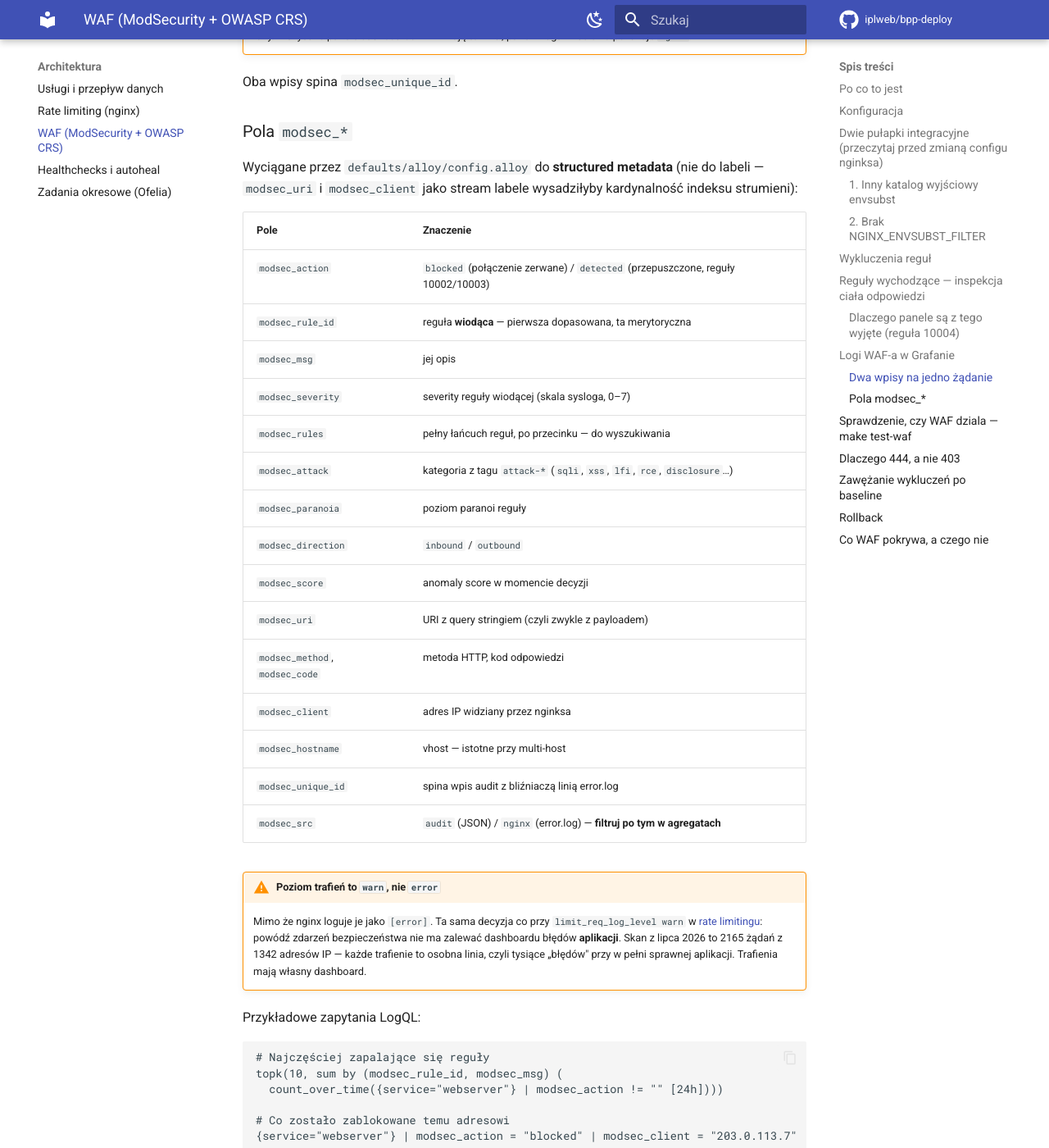
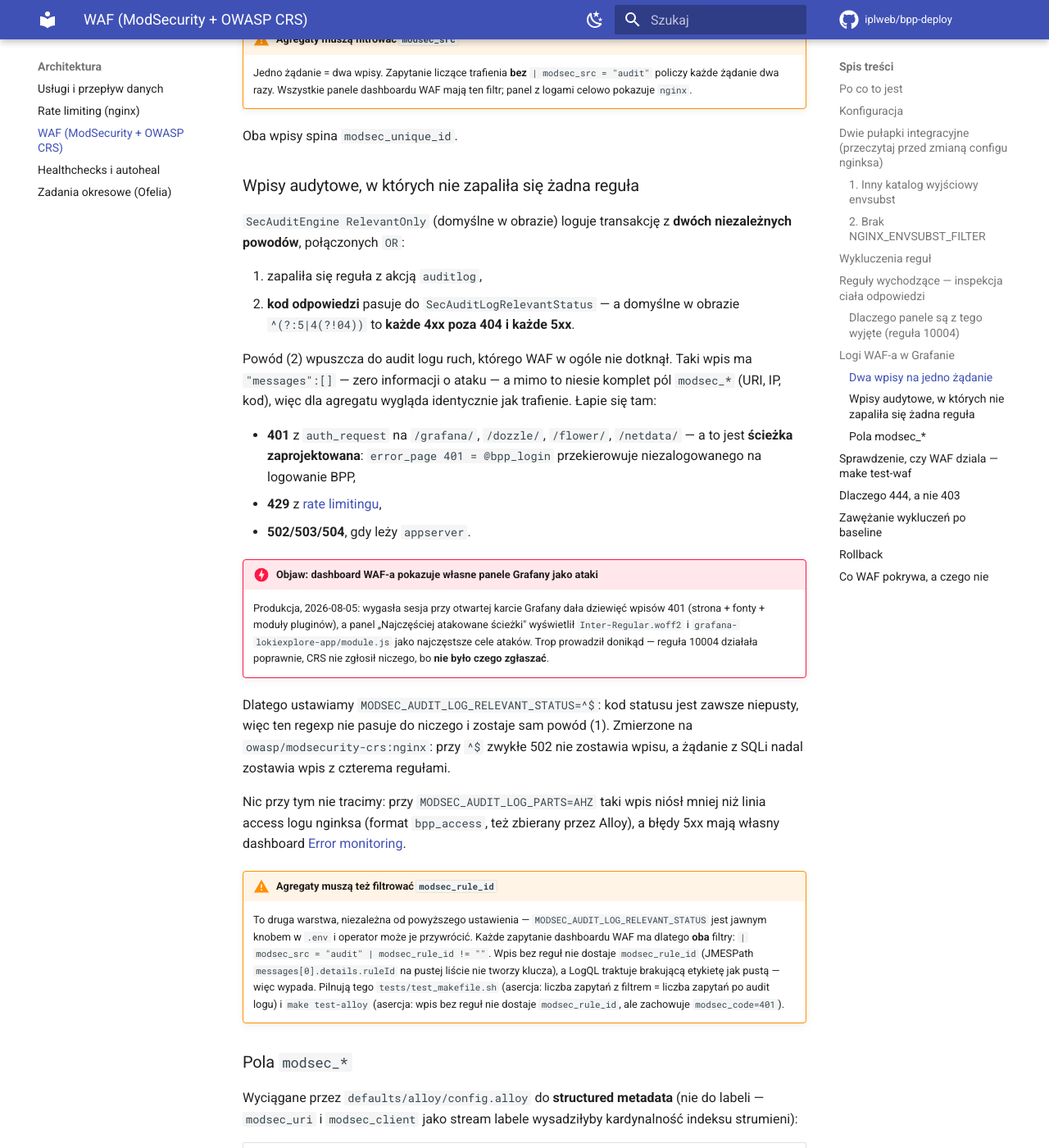
Before and after one commit to iplweb/bpp-deploy, an MkDocs documentation site: the page built from docs/architektura/waf.md, in a window 1280 px wide and 1400 px high, scrolled down 6995 px. Shown: the whole window at 82% size. Built offline with MkDocs 1.6.1 and Material for MkDocs 9.7.7, drawn with Linux system fonts in a browser that asks for light colours; comment, search, counter and statistics services are not loaded; some of the changed text lies outside the part shown.

Commit message:
fix(waf): dashboard liczyl jako ataki 401 z logowania do paneli
Panel "Najczesciej atakowane sciezki" pokazywal fonty i moduly pluginow
Grafany. Nie byl to ani atak, ani falszywy alarm CRS.

`SecAuditEngine RelevantOnly` loguje transakcje z DWOCH niezaleznych
powodow polaczonych OR: zapalila sie regula ALBO kod odpowiedzi pasuje do
SecAuditLogRelevantStatus. Domyslne w obrazie `^(?:5|4(?!04))` to kazde
4xx poza 404 i kazde 5xx — wiec do audit logu wchodzily takze:

  - 401 z auth_request na /grafana/, /dozzle/, /flower/, /netdata/
    (to ZAPROJEKTOWANA sciezka: error_page 401 = @bpp_login),
  - 429 z limit_req,
  - 502/503/504 gdy lezy appserver.

Taki wpis ma `"messages":[]` — zero informacji o ataku — ale komplet pol
modsec_*, wiec dla agregatu byl nieodroznialny od trafienia. Produkcja
2026-08-05: wygasla sesja przy otwartej karcie Grafany dala 9 wpisow 401.

Dwie warstwy:

1. Zrodlo — MODSEC_AUDIT_LOG_RELEVANT_STATUS=^$ ($$ to escape Compose'a).
   Kod statusu jest zawsze niepusty, wiec zostaje sam powod "regula".
   Zmierzone na owasp/modsecurity-crs:nginx: przy ^$ zwykle 502 nie
   zostawia wpisu, a zadanie z SQLi nadal zostawia wpis z 4 regulami.

2. Dashboard — wszystkie 10 zapytan audytowych dostaje drugi filtr
   `| modsec_rule_id != ""`. Potrzebny, bo (1) jest jawnym knobem w .env,
   ktory operator moze przywrocic. Dziala tez WSTECZ, na juz zebranych
   danych — panel jest poprawny od razu, nie po wygasnieciu retencji.

Testy:
  - test-alloy: prawdziwa (zanonimizowana) linia 401 z produkcji + asercja
    odwrotna `sprawdz_bez` — wpis bez regul nie dostaje modsec_rule_id,
    ale zachowuje modsec_src=audit i modsec_code=401. To pilnuje jedynego
    zalozenia, na ktorym stoi filtr z punktu 2.
  - test_makefile: obecnosc zmiennej + asercja, ze liczba zapytan
    z filtrem = liczba zapytan po audit logu (nie da sie dodac panelu
    bez filtra).

Ubocznie: z dashboardu WAF-a znikaja awarie aplikacji (5xx) i rate
limiting (429), a panel "Unikalnych regul" przestaje liczyc pusty
modsec_rule_id jako osobna regule.

Co-Authored-By: Claude Opus 5 (1M context) <noreply@anthropic.com>

```diff
--- a/docs/architektura/waf.md
+++ b/docs/architektura/waf.md
@@ -50,6 +50,7 @@ instalacja nie wymaga żadnych zmian).
 | `MODSEC_REQ_BODY_LIMIT` | `132120576` (126 MiB) | `13107200` (12,5 MiB) | **musi być ≥ `client_max_body_size 120M`** |
 | `MODSEC_REQ_BODY_NOFILES_LIMIT` | `4194304` (4 MiB) | `131072` (128 KiB) | duże formularze BPP |
 | `MODSEC_AUDIT_LOG_PARTS` | `AHZ` | `ABIJDEFHZ` | **bez ciał i bez nagłówków w logu** |
+| `MODSEC_AUDIT_LOG_RELEVANT_STATUS` | `^$` (nigdy) | `^(?:5\|4(?!04))` | **audit log wyłącznie z trafień reguł** |
 | `ALLOWED_HTTP_VERSIONS` | + `HTTP/3 HTTP/3.0` | `HTTP/1.0 HTTP/1.1 HTTP/2 HTTP/2.0` | **bez tego h3 jest blokowane w całości** |
 
 !!! danger "Nie usuwaj HTTP/3 z `ALLOWED_HTTP_VERSIONS`"
@@ -303,6 +304,54 @@ filtrować wyłącznie pełnotekstowo. Rozróżnia je **`modsec_src`**:
 
 Oba wpisy spina `modsec_unique_id`.
 
+### Wpisy audytowe, w których nie zapaliła się żadna reguła
+
+`SecAuditEngine RelevantOnly` (domyślne w obrazie) loguje transakcję z **dwóch
+niezależnych powodów**, połączonych `OR`:
+
+1. zapaliła się reguła z akcją `auditlog`,
+2. **kod odpowiedzi** pasuje do `SecAuditLogRelevantStatus` — a domyślne w obrazie
+   `^(?:5|4(?!04))` to **każde 4xx poza 404 i każde 5xx**.
+
+Powód (2) wpuszcza do audit logu ruch, którego WAF w ogóle nie dotknął. Taki wpis
+ma `"messages":[]` — zero informacji o ataku — a mimo to niesie komplet pól
+`modsec_*` (URI, IP, kod), więc dla agregatu wygląda identycznie jak trafienie.
+Łapie się tam:
+
+- **401** z `auth_request` na `/grafana/`, `/dozzle/`, `/flower/`, `/netdata/` —
+  a to jest **ścieżka zaprojektowana**: `error_page 401 = @bpp_login` przekierowuje
+  niezalogowanego na logowanie BPP,
+- **429** z [rate limitingu](rate-limiting.md),
+- **502/503/504**, gdy leży `appserver`.
+
+!!! danger "Objaw: dashboard WAF-a pokazuje własne panele Grafany jako ataki"
+    Produkcja, 2026-08-05: wygasła sesja przy otwartej karcie Grafany dała dziewięć
+    wpisów 401 (strona + fonty + moduły pluginów), a panel „Najczęściej atakowane
+    ścieżki" wyświetlił `Inter-Regular.woff2` i `grafana-lokiexplore-app/module.js`
+    jako najczęstsze cele ataków. Trop prowadził donikąd — reguła 10004 działała
+    poprawnie, CRS nie zgłosił niczego, bo **nie było czego zgłaszać**.
+
+Dlatego ustawiamy `MODSEC_AUDIT_LOG_RELEVANT_STATUS=^$`: kod statusu jest zawsze
+niepusty, więc ten regexp nie pasuje do niczego i zostaje sam powód (1). Zmierzone
+na `owasp/modsecurity-crs:nginx`: przy `^$` zwykłe 502 nie zostawia wpisu, a żądanie
+z SQLi nadal zostawia wpis z czterema regułami.
+
+Nic przy tym nie tracimy: przy `MODSEC_AUDIT_LOG_PARTS=AHZ` taki wpis niósł mniej
+niż linia access logu nginksa (format `bpp_access`, też zbierany przez Alloy),
+a błędy 5xx mają własny dashboard
+[Error monitoring](../monitoring/dashboardy-grafany.md).
+
+!!! warning "Agregaty muszą też filtrować `modsec_rule_id`"
+    To druga warstwa, niezależna od powyższego ustawienia — `MODSEC_AUDIT_LOG_RELEVANT_STATUS`
+    jest jawnym knobem w `.env` i operator może je przywrócić. Każde zapytanie
+    dashboardu WAF ma dlatego **oba** filtry:
+    `| modsec_src = "audit" | modsec_rule_id != ""`. Wpis bez reguł nie dostaje
+    `modsec_rule_id` (JMESPath `messages[0].details.ruleId` na pustej liście nie
+    tworzy klucza), a LogQL traktuje brakującą etykietę jak pustą — więc wypada.
+    Pilnują tego `tests/test_makefile.sh` (asercja: liczba zapytań z filtrem
+    = liczba zapytań po audit logu) i `make test-alloy` (asercja: wpis bez reguł
+    nie dostaje `modsec_rule_id`, ale zachowuje `modsec_code=401`).
+
 ### Pola `modsec_*`
 
 Wyciągane przez `defaults/alloy/config.alloy` do **structured metadata** (nie do
```
Also changed, not shown: CLAUDE.md (+1 -1 lines), docker-compose.infrastructure.yml (+31 -0 lines), docs/monitoring/dashboardy-grafany.md (+6 -0 lines), 5 other files.
